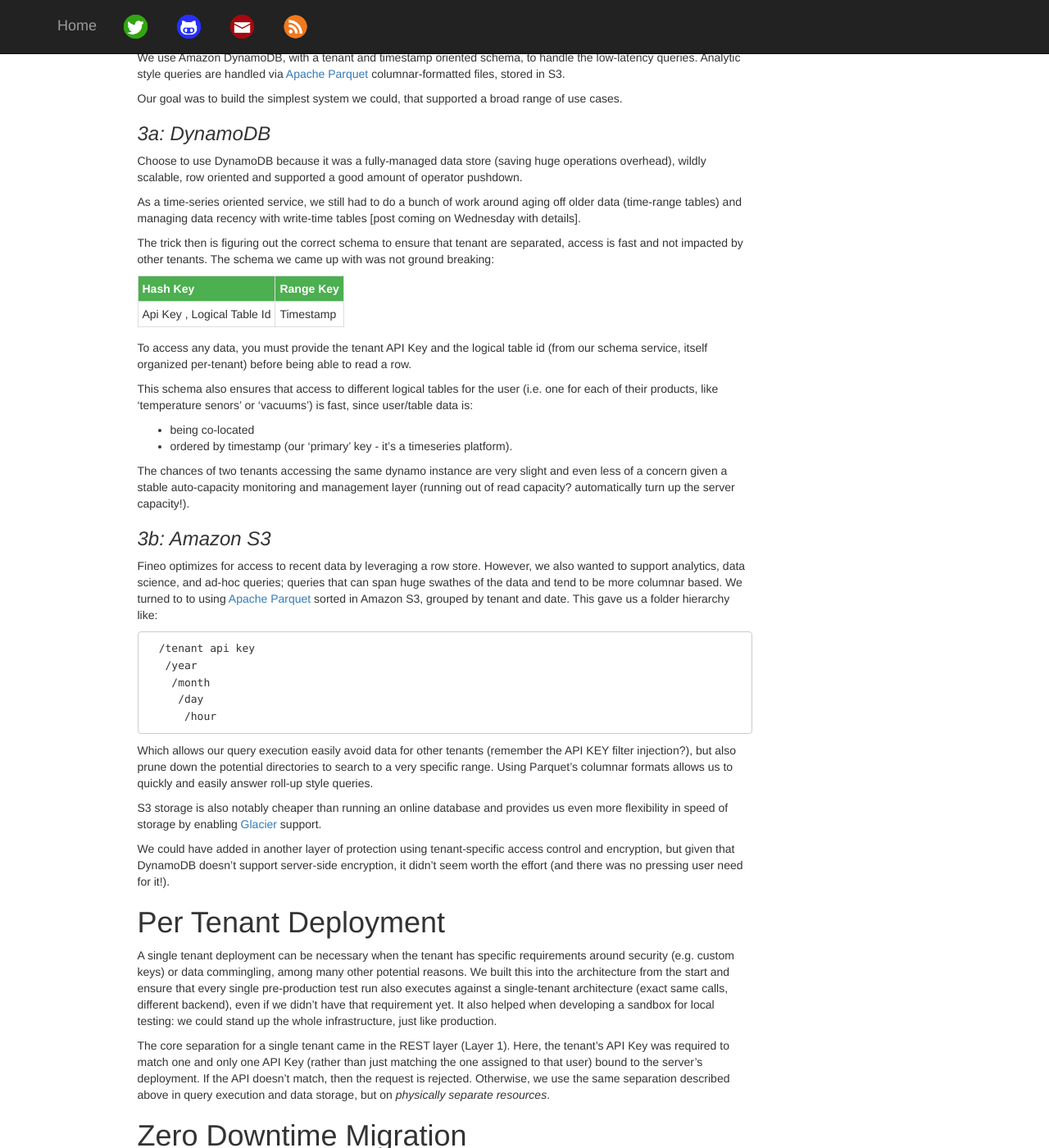
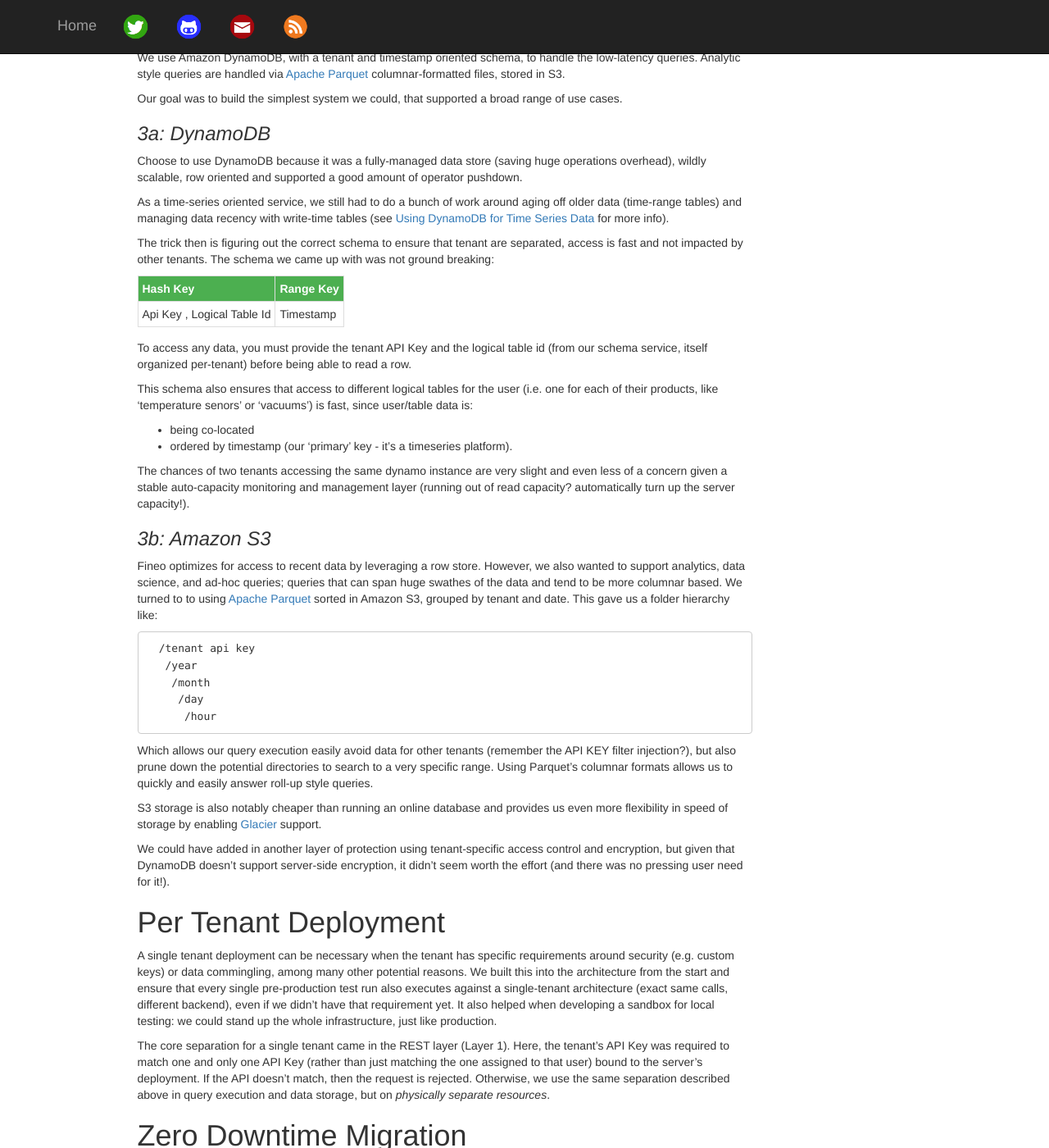
Before and after one commit to jyates/jyates.github.com, a Jekyll site: the page built from _posts/2017-05-08-multi-tenant-sql.md, in a window 1280 px wide and 1400 px high, scrolled down 1982 px. Shown: the whole window at 82% size. Built offline with Jekyll 4.4.1, drawn with Linux system fonts in a browser that asks for light colours; nearby versions of some CDN libraries; library files that are not in the unit come from our copies; comment, search, counter and statistics services are not loaded; some of the changed text lies outside the part shown.

Commit message:
Publishing the dynamodb internals post, fixing subtitle css

```diff
--- a/_layouts/post.html
+++ b/_layouts/post.html
@@ -5,7 +5,7 @@
 <div class="col-lg-8 col-md-offset-1">
   <h1 align="left">{{ page.title }}</h1>
   {% if page.subtitle %}
-  <h2 align="left">{{ page.subtitle }}</h2>
+  <h2 align="left" id="subtitle">{{ page.subtitle }}</h2>
   {% endif %}
 
   {% if page.location %}
--- a/_posts/2017-05-08-multi-tenant-sql.md
+++ b/_posts/2017-05-08-multi-tenant-sql.md
@@ -60,7 +60,7 @@
 
 Choose to use DynamoDB because it was a fully-managed data store (saving huge operations overhead), wildly scalable, row oriented and supported a good amount of operator pushdown.
 
-As a time-series oriented service, we still had to do a bunch of work around aging off older data (time-range tables) and managing data recency with write-time tables [post coming on Wednesday with details].
+As a time-series oriented service, we still had to do a bunch of work around aging off older data (time-range tables) and managing data recency with write-time tables (see [Using DynamoDB for Time Series Data] for more info).
 
 The trick then is figuring out the correct schema to ensure that tenant are separated, access is fast and not impacted by other tenants. The schema we came up with was not ground breaking:
 
@@ -123,7 +123,11 @@
 
 When designing for multi-tenancy, its best to build it in from the beginning. It's easy to setup per-tenant instances/infrastructure, but tends to lose when considering the bottom line. Instead, you need to carefully consider how to logically separate data while preserving a high quality of service, eventual migration and preventing unauthorized access - even unintentionally.
 
+Want to learn more about the [Fineo] architecture? Check out the next post in the series: [Using DynamoDB for Time Series Data].
+
 [Apache Parquet]: https://parquet.apache.org/
 [Glacier]: https://aws.amazon.com/glacier/
 [Apache Calcite]: https://calcite.apache.org
 [Apache Drill]: https://drill.apache.org
+[Fineo]: https://fineo.io
+[Using DynamoDB for Time Series Data]: /2017/05/10/dynamo-for-time-series.html
--- a/css/blog-post.css
+++ b/css/blog-post.css
@@ -155,3 +155,10 @@
 .h3 {
   font-style: italic;
 }
+
+/** Subtitle h2 needs better font **/
+#subtitle {
+  text-decoration: none;
+  font-style: oblique;
+  color: grey;
+}
```
Also changed, not shown: _drafts/02-dynamo-usage.md (deleted, +0 -97 lines), _posts/2017-05-10-dynamo-for-time-series.md (added, +114 -0 lines).
